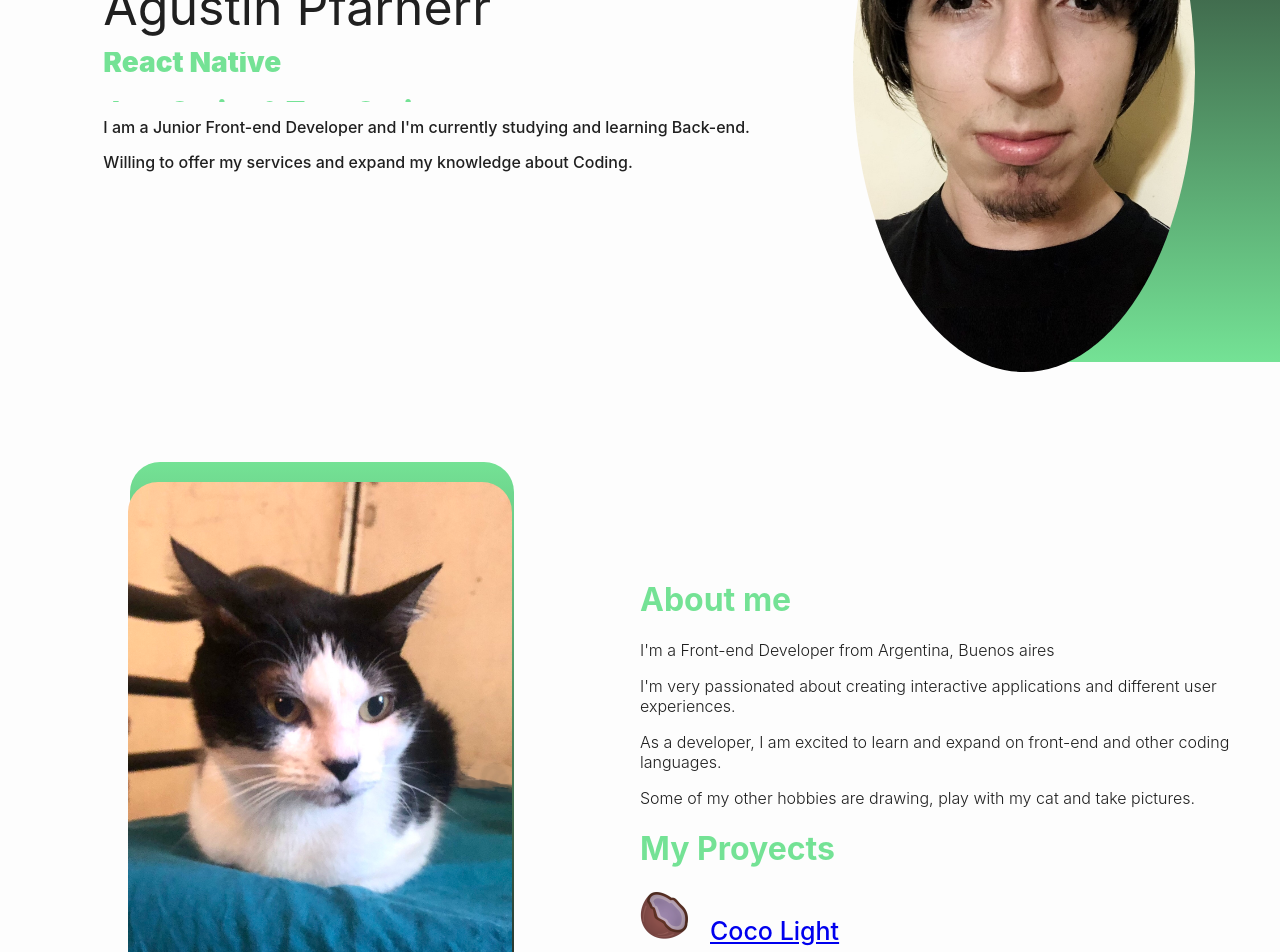
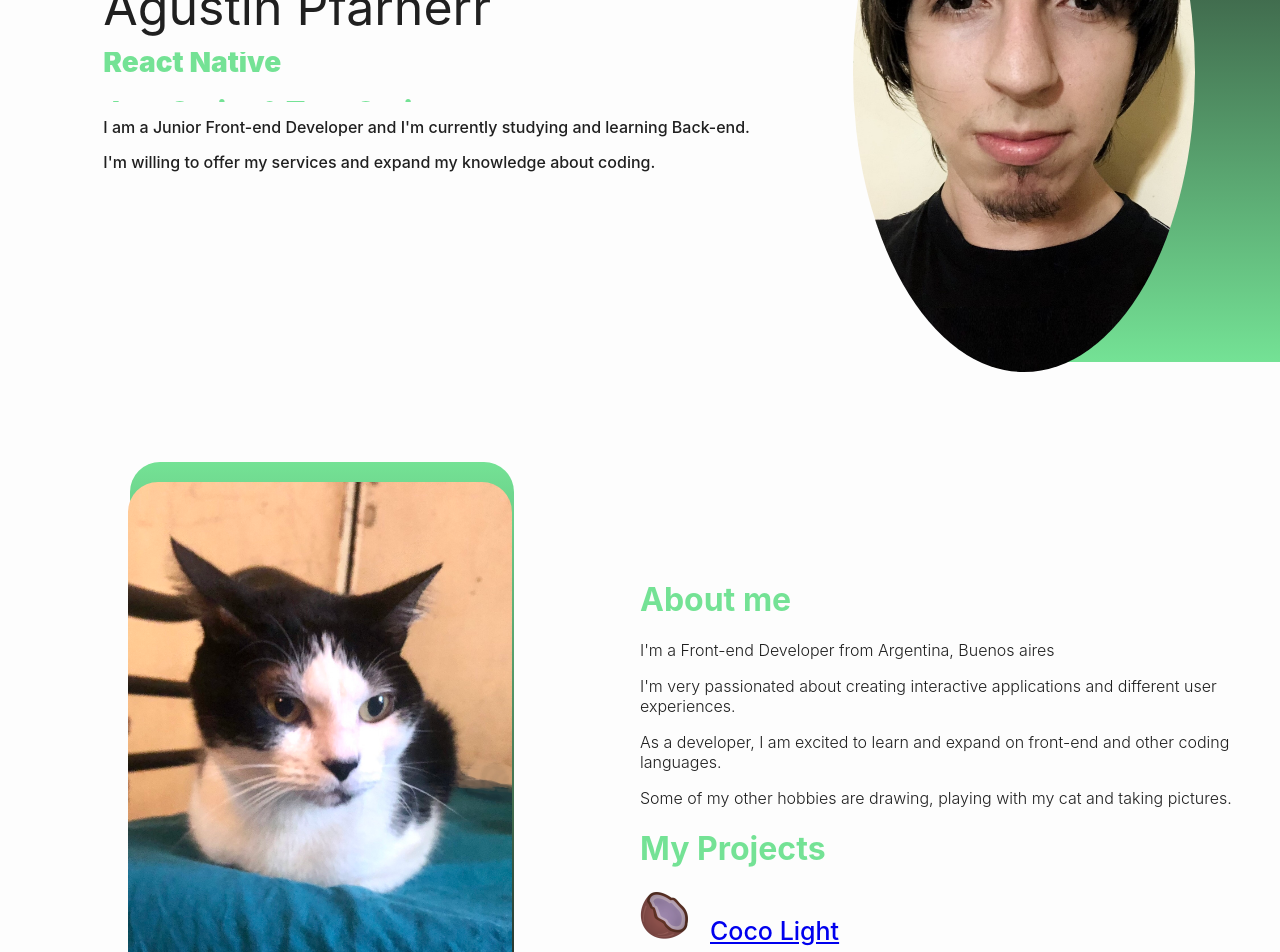
Before and after one commit to Lylhium/PortFolio-Agustin, a React (Create React App) app: page / in a window 1280 px wide. Shown: the part 300-1252 px from the top of the page. Built offline with nearby package versions, Linux system fonts and the light colour scheme.

Commit message:
commit end

```diff
--- a/src/components/about/about.js
+++ b/src/components/about/about.js
@@ -29,10 +29,10 @@ const about = () => {
           other coding languages.
         </p>
         <p className="a-desc">
-          Some of my other hobbies are drawing, play with my cat and take
+          Some of my other hobbies are drawing, playing with my cat and taking
           pictures.
         </p>
-        <h1>My Proyects</h1>
+        <h1>My Projects</h1>
         <img src={Logo} className="coco-icon" alt="img" />
 
         <a
--- a/src/components/intro/intro.js
+++ b/src/components/intro/intro.js
@@ -25,7 +25,8 @@ export default function intro() {
             learning Back-end.
           </div>
           <div className="i-desc">
-            Willing to offer my services and expand my knowledge about Coding.
+            I'm willing to offer my services and expand my knowledge about
+            coding.
           </div>
         </div>
       </div>
```
